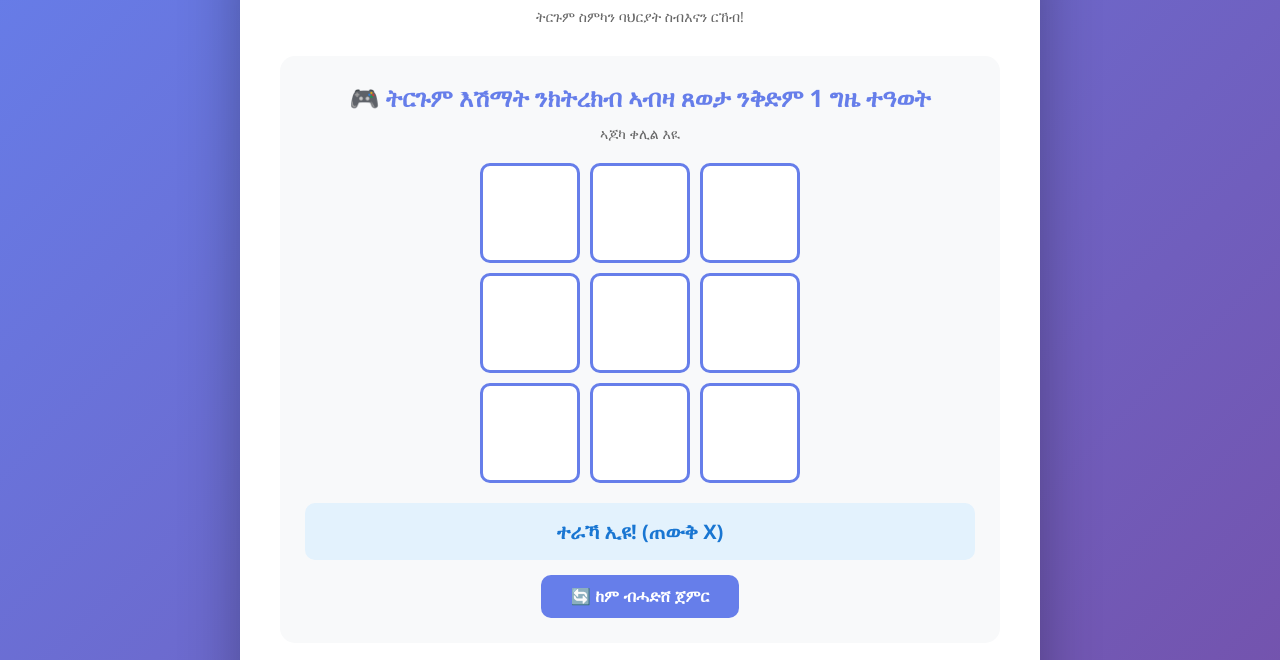
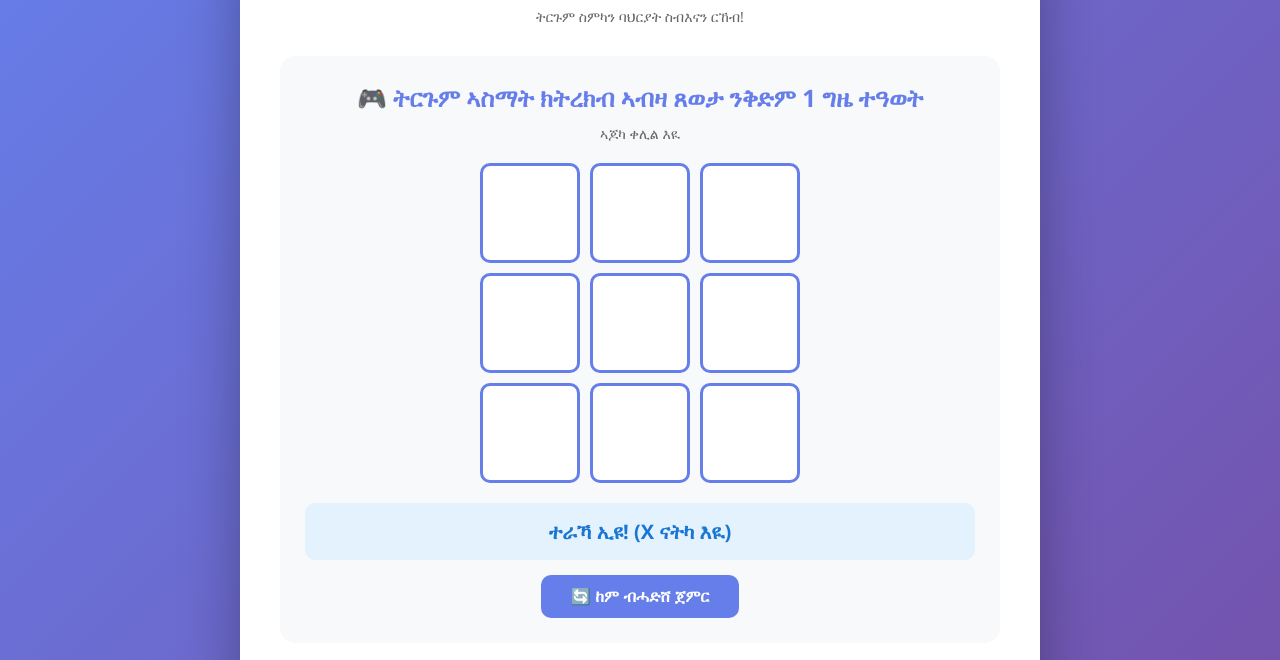
Before and after one commit to Philmon64/Name-Analyzer, a plain HTML site: page index.html in a window 1280 px wide. Shown: the part 106-766 px from the top of the page. Drawn offline with Linux system fonts and the light colour scheme.

Commit message:
Update index.html

```diff
--- a/index.html
+++ b/index.html
@@ -465,7 +465,7 @@
 
         <!-- Tic Tac Toe Game Section -->
         <div class="game-section">
-            <div class="game-title">🎮 ትርጉም እሽማት ንክትረክብ ኣብዛ ጸወታ ንቅድም 1 ግዜ ተዓወት</div>
+            <div class="game-title">🎮 ትርጉም ኣስማት ክትረክብ ኣብዛ ጸወታ ንቅድም 1 ግዜ ተዓወት</div>
             <div class="game-instruction">ኣጆካ ቀሊል እዪ</div>
 
             <div class="game-board" id="gameBoard">
@@ -480,7 +480,7 @@
                 <div class="cell" data-index="8" onclick="makeMove(8)"></div>
             </div>
 
-            <div id="gameStatus" class="game-status status-playing">ተራኻ ኢዩ! (ጠውቅ X)</div>
+            <div id="gameStatus" class="game-status status-playing">ተራኻ ኢዩ! (X ናትካ እዪ)</div>
             <button class="reset-btn" onclick="resetGame()">🔄 ከም ብሓድሸ ጀምር</button>
         </div>
 
```
